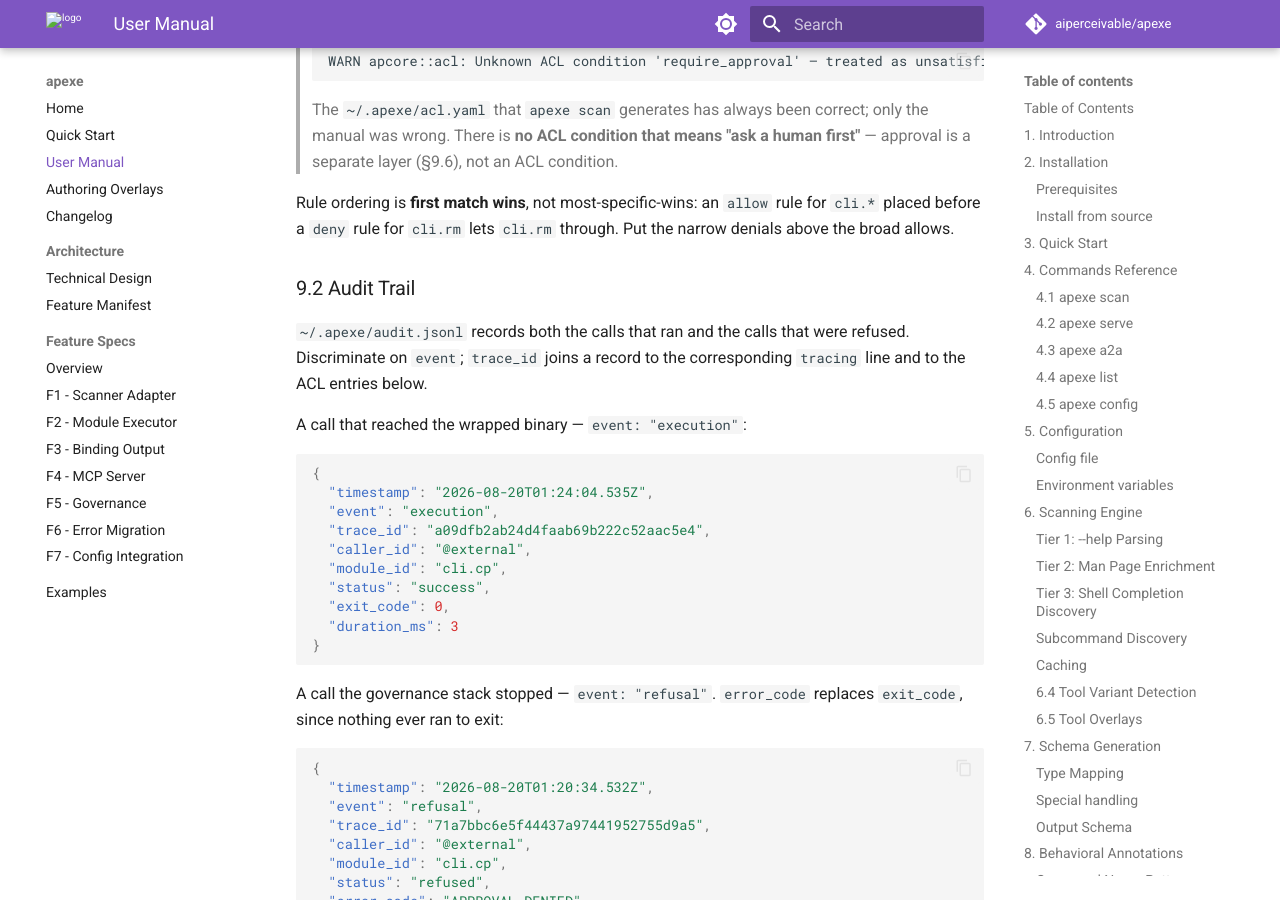
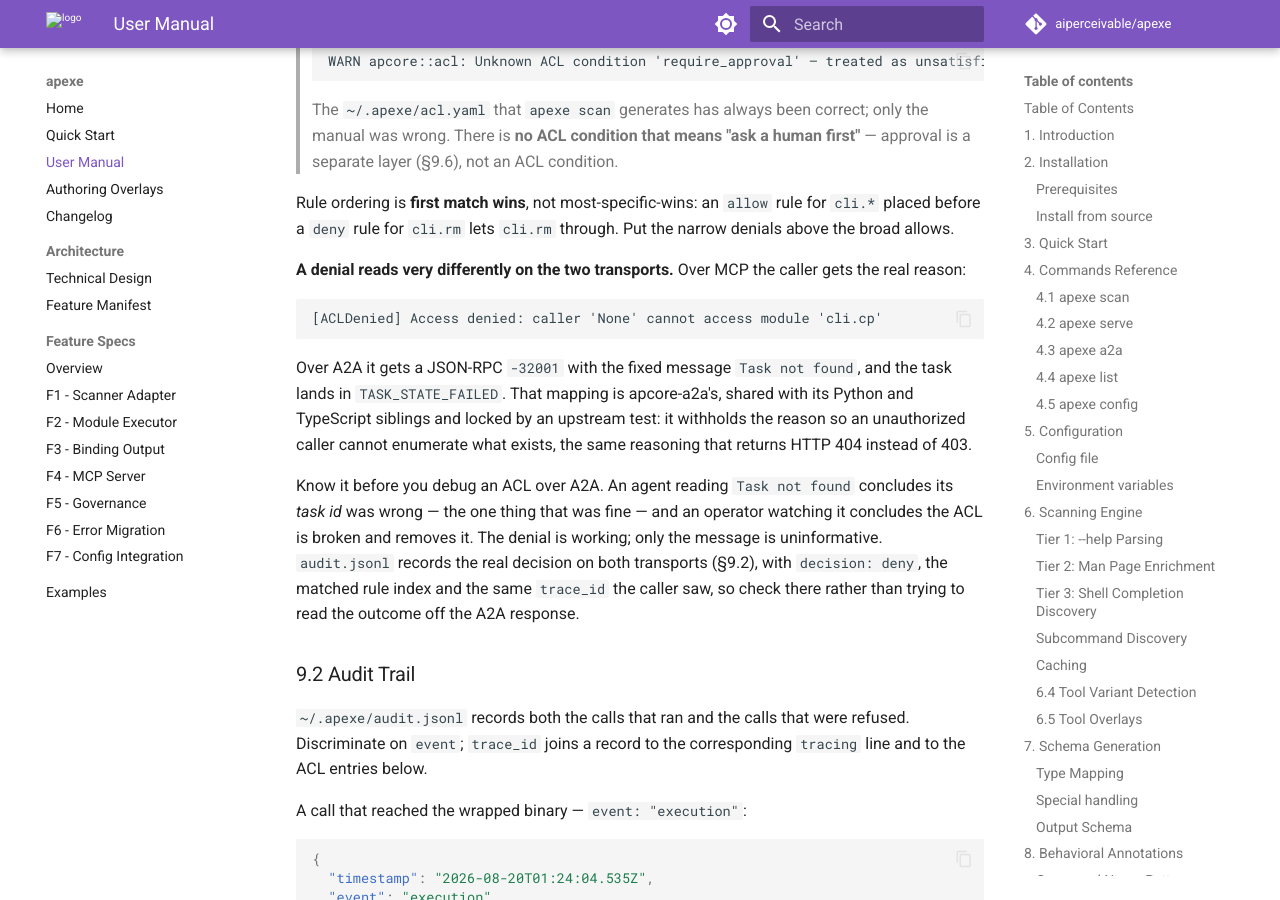
Before and after one commit to aiperceivable/apexe, an MkDocs documentation site: the page built from docs/user-manual.md, in a window 1280 px wide and 900 px high, scrolled down 14200 px. Built offline with MkDocs 1.6.1 and Material for MkDocs 9.7.7, drawn with Linux system fonts in a browser that asks for light colours; comment, search, counter and statistics services are not loaded.

Commit message:
docs(acl): state what a denial looks like on each transport
Over MCP a denied caller gets the real reason. Over A2A it gets JSON-RPC
-32001 with the fixed message "Task not found", and the task lands in
TASK_STATE_FAILED.

That mapping is apcore-a2a's, shared with its Python and TypeScript siblings
and locked by an upstream test: it withholds the reason so an unauthorized
caller cannot enumerate what exists, the same argument that returns HTTP 404
instead of 403. apexe does not override it — diverging from a deliberate
three-language convention to make one host's message nicer is the wrong
trade, and the same mistake this codebase avoided when apcore-a2a required
TextPart text to be JSON.

But the consequence has to be written down. An agent reading "Task not found"
concludes its task id was wrong, which is the one thing that was fine; an
operator watching that concludes the ACL is broken and removes it. That is
the #29 failure mode, where an opaque refusal drives someone back to the
ungoverned default. §9.1 now states the divergence and points at
`audit.jsonl`, which carries the real decision on both transports with the
matched rule index and the caller's own trace_id.

The claim is about upstream, so it can go stale on a bump. A consistency test
anchors it to `ErrorMapper::to_jsonrpc_error` and asserts the message still
withholds the module name — if upstream starts reporting the reason, the
caveat fails loudly instead of quietly misleading.

Refs #35

````diff
--- a/docs/user-manual.md
+++ b/docs/user-manual.md
@@ -461,6 +461,27 @@ rules:
 Rule ordering is **first match wins**, not most-specific-wins: an
 `allow` rule for `cli.*` placed before a `deny` rule for `cli.rm` lets `cli.rm`
 through. Put the narrow denials above the broad allows.
+
+**A denial reads very differently on the two transports.** Over MCP the caller
+gets the real reason:
+
+```
+[ACLDenied] Access denied: caller 'None' cannot access module 'cli.cp'
+```
+
+Over A2A it gets a JSON-RPC `-32001` with the fixed message `Task not found`,
+and the task lands in `TASK_STATE_FAILED`. That mapping is apcore-a2a's, shared
+with its Python and TypeScript siblings and locked by an upstream test: it
+withholds the reason so an unauthorized caller cannot enumerate what exists,
+the same reasoning that returns HTTP 404 instead of 403.
+
+Know it before you debug an ACL over A2A. An agent reading `Task not found`
+concludes its *task id* was wrong — the one thing that was fine — and an
+operator watching it concludes the ACL is broken and removes it. The denial is
+working; only the message is uninformative. `audit.jsonl` records the real
+decision on both transports (§9.2), with `decision: deny`, the matched rule
+index and the same `trace_id` the caller saw, so check there rather than trying
+to read the outcome off the A2A response.
 
 ### 9.2 Audit Trail
 
````
Also changed, not shown: CHANGELOG.md (+1 -0 lines), 1 other file.
